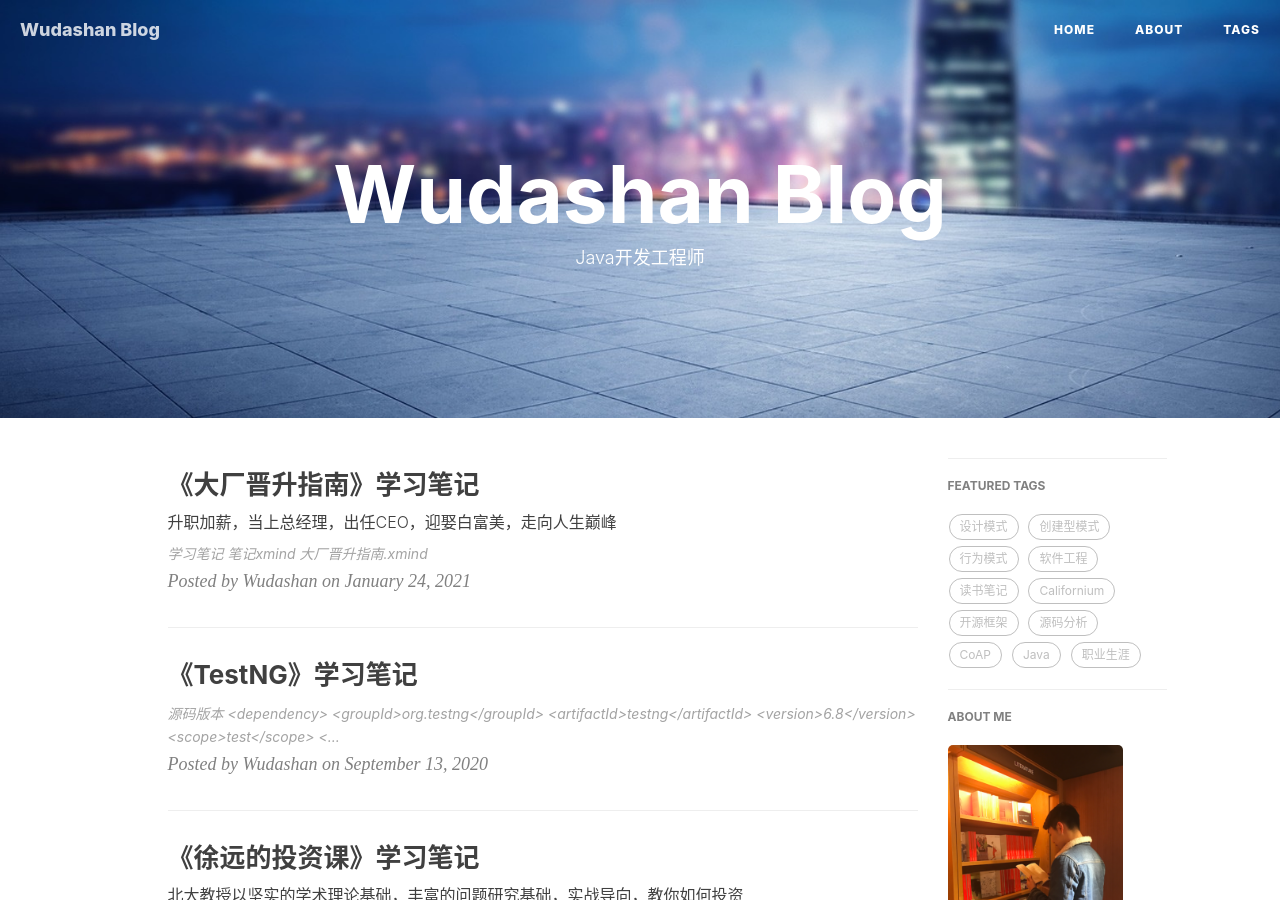
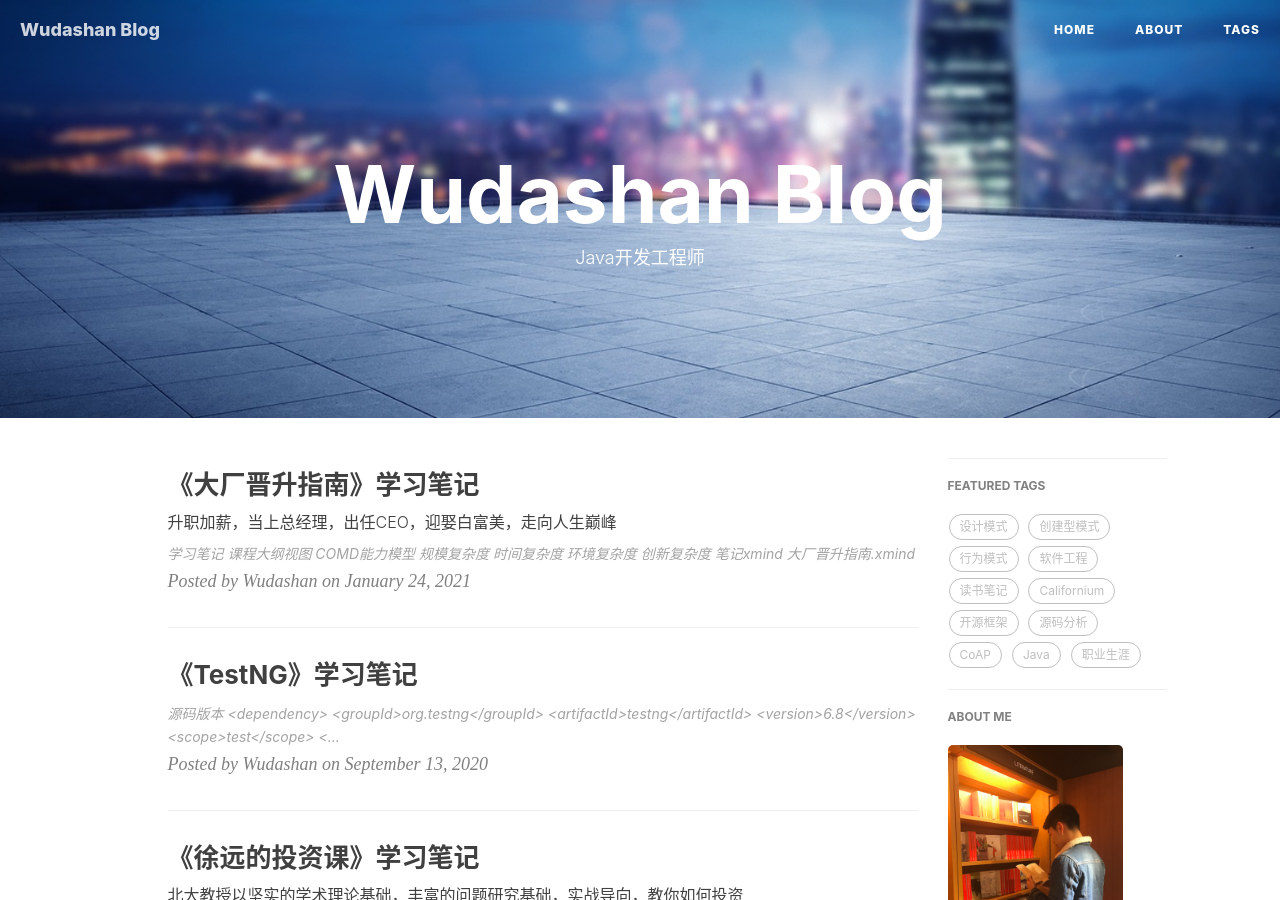
Before and after one commit to wudashan/wudashan.github.io, a Jekyll site: the page built from index.html, in a window 1280 px wide and 900 px high. Built offline with Jekyll 4.4.1, drawn with Linux system fonts in a browser that asks for light colours; nearby versions of some CDN libraries; the list of posts is cut into pages by our own code; comment, search, counter and statistics services are not loaded.

Commit message:
no message

```diff
--- a/_posts/2021-01-24-company-promotion-guide.markdown
+++ b/_posts/2021-01-24-company-promotion-guide.markdown
@@ -15,7 +15,27 @@ tags:
 
 ![](https://raw.githubusercontent.com/wudashan/blog-picture/master/company-promotion-guide/%E5%A4%A7%E5%8E%82%E6%99%8B%E5%8D%87%E6%8C%87%E5%8D%97.png)
 
+# 课程大纲视图
 
+![](https://raw.githubusercontent.com/wudashan/blog-picture/master/company-promotion-guide/%E8%AF%BE%E7%A8%8B%E5%A4%A7%E7%BA%B2%E8%A7%86%E5%9B%BE.jpg)
+
+# COMD能力模型
+
+## 规模复杂度
+
+![](https://raw.githubusercontent.com/wudashan/blog-picture/master/company-promotion-guide/%E8%A7%84%E6%A8%A1%E5%A4%8D%E6%9D%82%E5%BA%A6.jpg)
+
+## 时间复杂度
+
+![](https://raw.githubusercontent.com/wudashan/blog-picture/master/company-promotion-guide/%E6%97%B6%E9%97%B4%E5%A4%8D%E6%9D%82%E5%BA%A6.jpg)
+
+## 环境复杂度
+
+![](https://raw.githubusercontent.com/wudashan/blog-picture/master/company-promotion-guide/%E7%8E%AF%E5%A2%83%E5%A4%8D%E6%9D%82%E5%BA%A6.jpg)
+
+## 创新复杂度
+
+![](https://raw.githubusercontent.com/wudashan/blog-picture/master/company-promotion-guide/%E5%88%9B%E6%96%B0%E5%A4%8D%E6%9D%82%E5%BA%A6.jpg)
 
 
 # 笔记xmind
```
